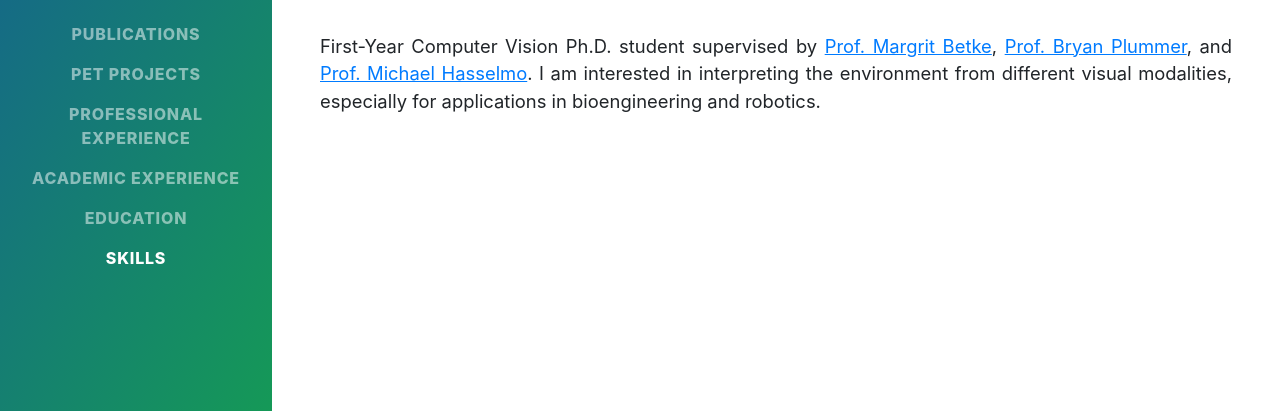
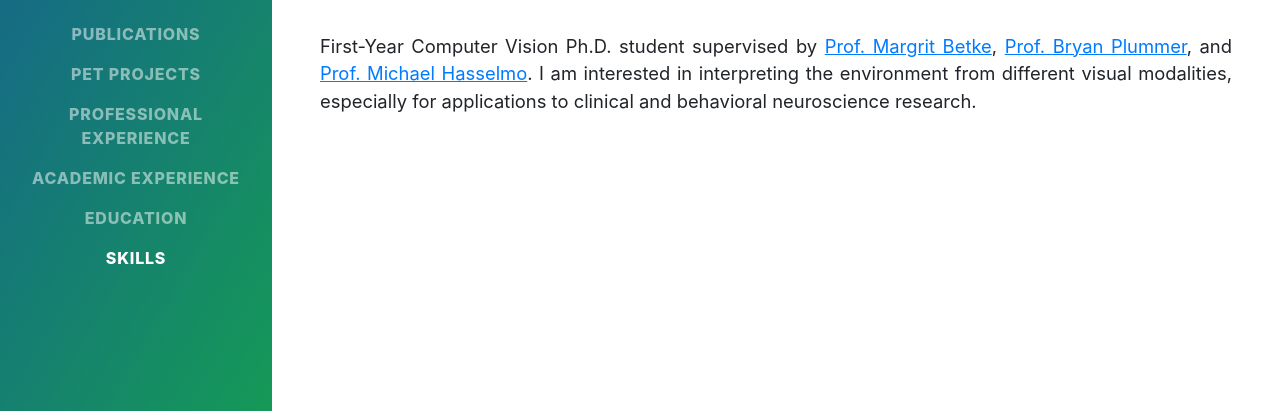
Before and after one commit to mahir1010/mahir1010.github.io, a website with bundled scripts: page index.html in a window 1280 px wide. Shown: the part 386-797 px from the top of the page. Built offline with nearby package versions, Linux system fonts and the light colour scheme; a web font is replaced by a local one.

Commit message:
revised summary

```diff
--- a/index.html
+++ b/index.html
@@ -86,7 +86,7 @@
                         style="text-decoration:underline" href="https://www.bu.edu/hasselmo/" target="_blank">Prof.
                         Michael Hasselmo</a>.
                     I am interested in interpreting the environment from different visual modalities, especially for
-                    applications in bioengineering and robotics.</p>
+                    applications to clinical and behavioral neuroscience research.</p>
             </div>
 
         </section>
```
